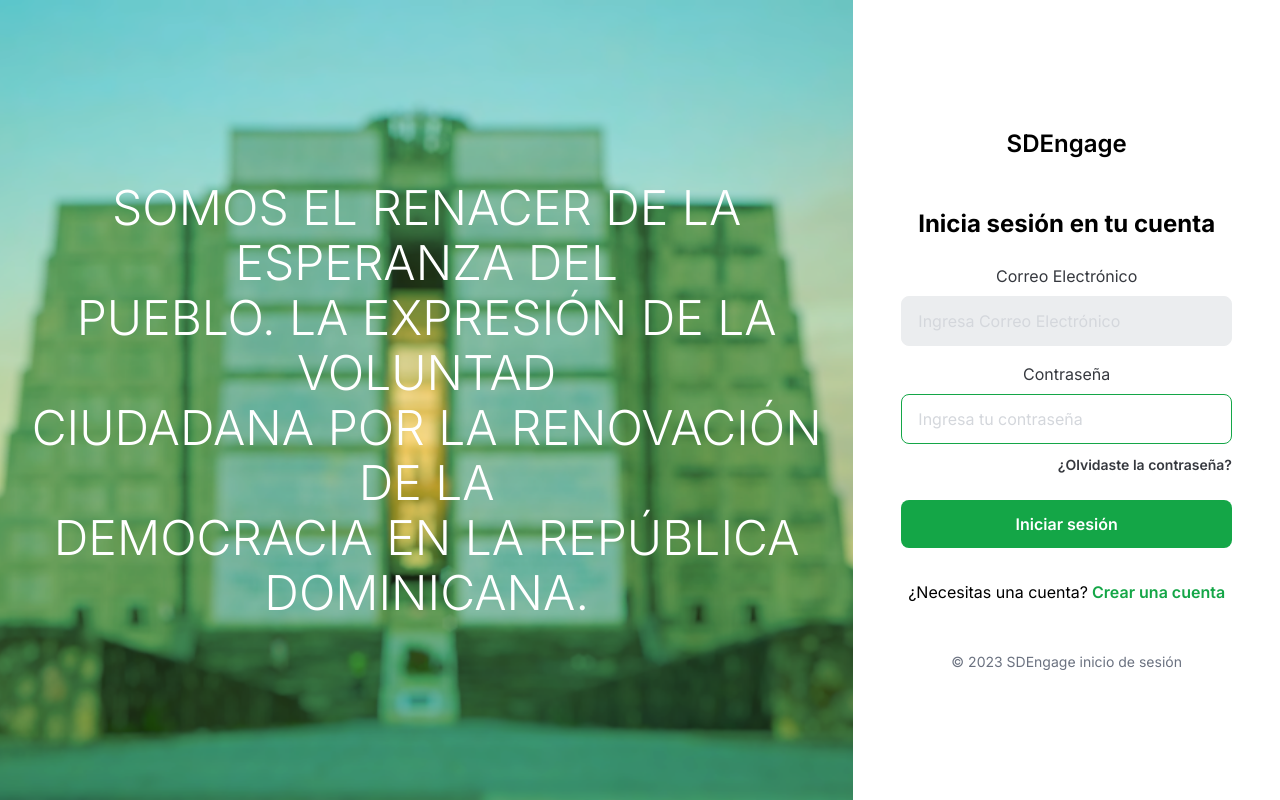
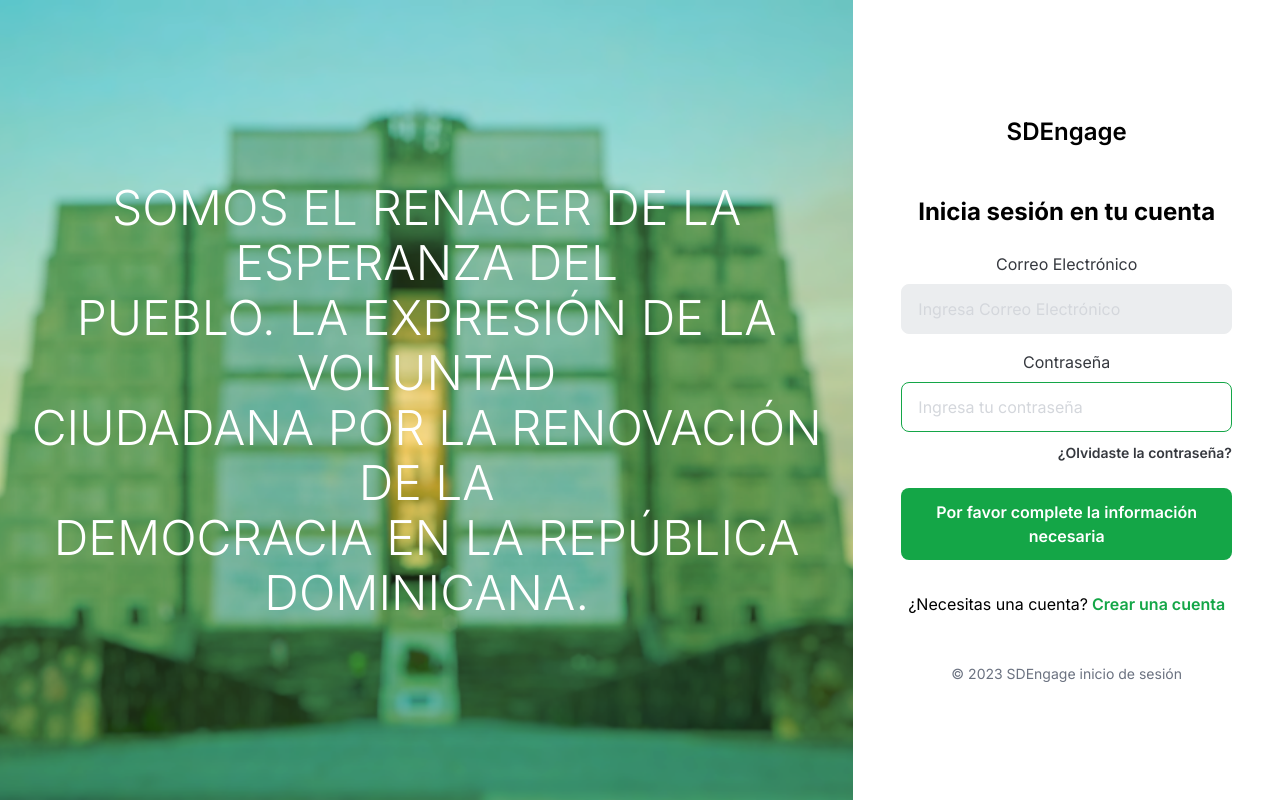
Before and after one commit to Ivan-s-Development-Team/SDEngage, a Next.js app: page /login in a window 1280 px wide. Built offline with nearby package versions, Linux system fonts and the light colour scheme.

Commit message:
Added loading functionality to login

```diff
--- a/src/app/login/page.tsx
+++ b/src/app/login/page.tsx
@@ -53,7 +53,7 @@ export default function LoginPage() {
         <div className='bg-white items-center justify-center flex md-mx-auto lg:max-w-md md:max-w-md md:w-1/2 xl:w-1/3 px-6 lg:px-16 xl:px-12'>
           <div className='w-full h-100'>
             <h1 className='text-2xl  font-semibold '> SDEngage</h1>
-            <h2 className='text-xl md:text-2xl font-bold leading-tight mt-12'>Inicia sesión en tu cuenta</h2>
+            <h2 className='text-xl md:text-2xl font-bold leading-tight mt-12'>{loading ? "Procesando" : "Inicia sesión en tu cuenta"}</h2>
 
             <form action='#' method='POST' className='mt-6'>
               <div>
@@ -72,7 +72,7 @@ export default function LoginPage() {
                 <a href='#' type='submit' className='text-sm font-semibold text-gray-700 hover:text-[#14A647] focus:text-blue-700 focus:outline-none'>¿Olvidaste la contraseña?</a>
               </div>
 
-              <button type='submit' className='w-full block bg-[#14A647]  hover:bg-[#0A732F] px-4 py-3 mt-6 rounded-lg font-semibold text-white focus:bg-blue-400 focus:outline-none'  onClick={onLogin}>Iniciar sesión</button>
+              <button type='submit' className='w-full block bg-[#14A647]  hover:bg-[#0A732F] px-4 py-3 mt-6 rounded-lg font-semibold text-white focus:bg-blue-400 focus:outline-none'  onClick={onLogin}>{buttonDisabled ? "Por favor complete la información necesaria" : "Iniciar Session"}</button>
 
               <p className='mt-8'>
                 ¿Necesitas una cuenta?
```
